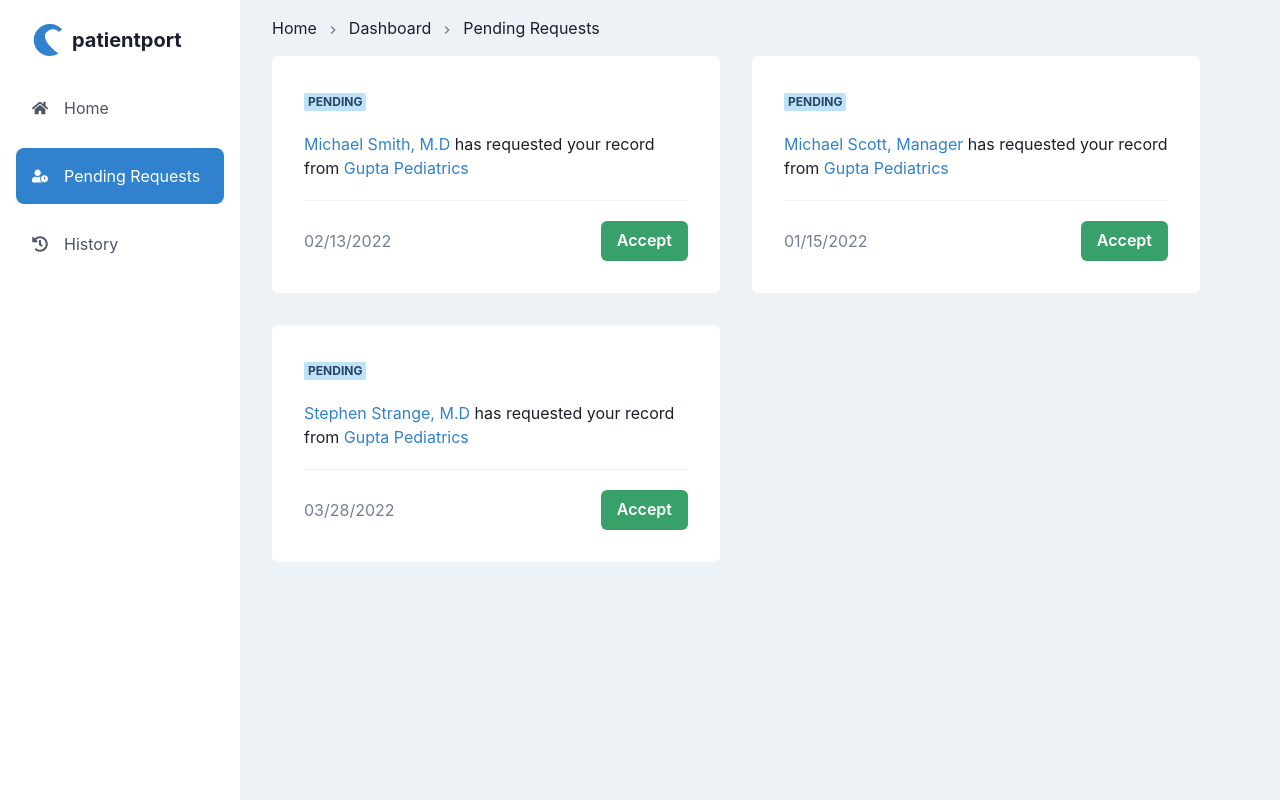
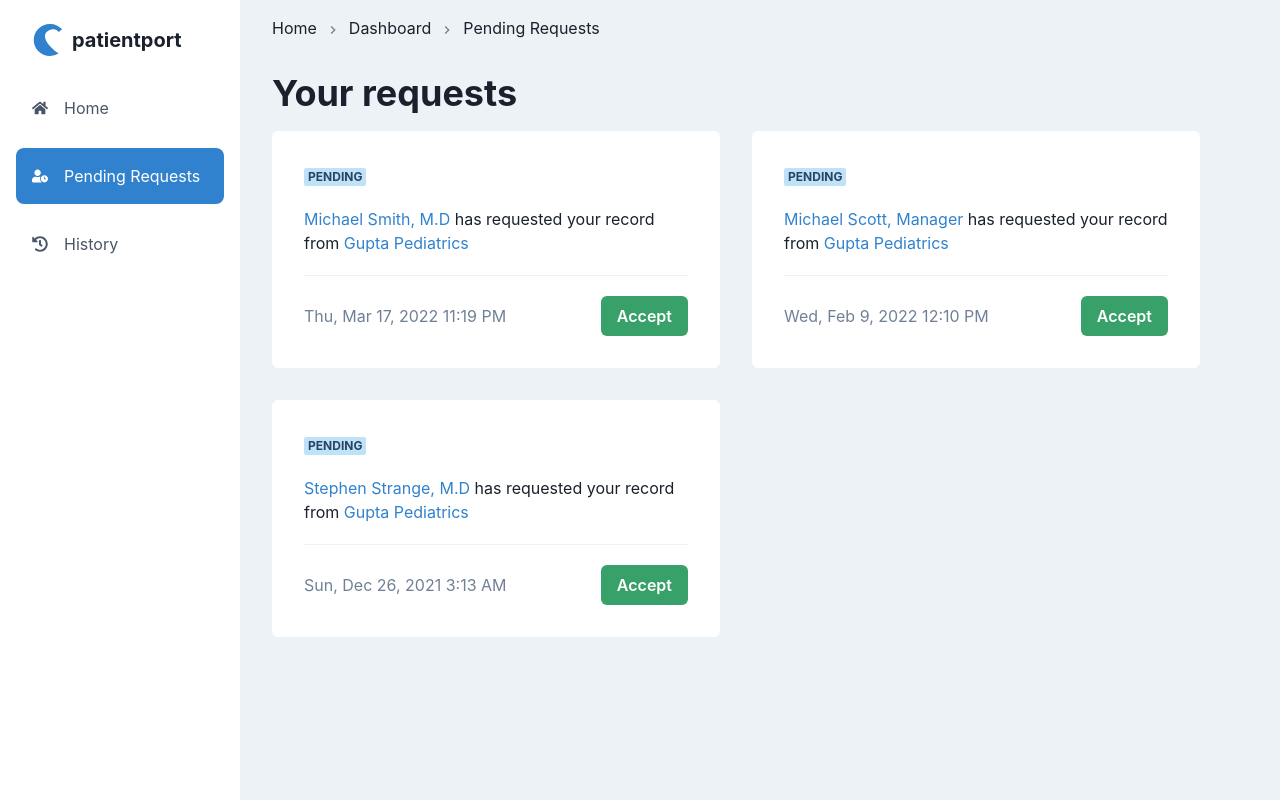
Before and after one commit to rishimagiawala/patient-port, a React (Create React App) app: page /dashboard/pending in a window 1280 px wide. Built offline with nearby package versions, Linux system fonts and the light colour scheme.

Commit message:
Update Pending

```diff
--- a/src/components/TransferCard.jsx
+++ b/src/components/TransferCard.jsx
@@ -10,7 +10,6 @@ import {
   HStack,
   useDisclosure,
 } from "@chakra-ui/react";
-import moment from "moment";
 
 import Card from "./Card";
 import Modal from "./Modal";
@@ -24,6 +23,7 @@ const TransferCard = ({
   requesterAddress,
   requesterSpecialty,
   requesterEmail,
+  time,
 }) => {
   const [modalInfo, setModalInfo] = useState({});
   const { isOpen, onOpen, onClose } = useDisclosure();
@@ -70,13 +70,7 @@ const TransferCard = ({
             <Divider />
             <Box>
               <HStack justifyContent="space-between">
-                <Text color="gray.500">
-                  {moment(
-                    new Date(
-                      +new Date() - Math.floor(Math.random() * 10000000000)
-                    )
-                  ).format("MM/DD/YYYY")}
-                </Text>
+                <Text color="gray.500">{time}</Text>
                 <Button colorScheme="green">Accept</Button>
               </HStack>
             </Box>
--- a/src/pages/Dashboard.jsx
+++ b/src/pages/Dashboard.jsx
@@ -38,7 +38,7 @@ const Dashboard = () => {
         <Stack p={4} gap={3}>
           <Card>
             <Stack gap={3}>
-              <Heading>Welcome to your Patient Portal.</Heading>
+              <Heading>Welcome to Your Patient Dashboard.</Heading>
               <Text>
                 Your wallet address is{" "}
                 {account ? (
@@ -53,7 +53,7 @@ const Dashboard = () => {
           </Card>
           <Card>
             <FormControl>
-              <FormLabel>Input Your Patient Portal Contract Address</FormLabel>
+              <FormLabel>Input Your patientport Contract Address</FormLabel>
               <Input
                 placeholder="Contract Address"
                 maxW="lg"
--- a/src/pages/Pending.jsx
+++ b/src/pages/Pending.jsx
@@ -1,6 +1,7 @@
 /* eslint-disable array-callback-return */
 import React, { useState, useEffect } from "react";
-import { Stack, Wrap, Text } from "@chakra-ui/react";
+import { Stack, Wrap, Text, Heading } from "@chakra-ui/react";
+import moment from "moment";
 
 import { testArray } from "../wallet";
 import TransferCard from "../components/TransferCard";
@@ -18,6 +19,9 @@ const Pending = () => {
   return (
     <Sidebar>
       <Breadcrumbs links={["Home", "Dashboard", "Pending Requests"]} />
+      <Heading mt={8} ml={4}>
+        Your requests
+      </Heading>
       <Stack p={4} gap={3}>
         <Wrap spacing={8}>
           {transactions.map((transaction, index) => {
@@ -33,6 +37,11 @@ const Pending = () => {
                   requesterAddress={transaction[4]}
                   requesterSpecialty={transaction[6]}
                   requesterEmail={transaction[7]}
+                  time={moment(
+                    new Date(
+                      +new Date() - Math.floor(Math.random() * 10000000000)
+                    )
+                  ).format("llll")}
                 />
               );
             }
```
